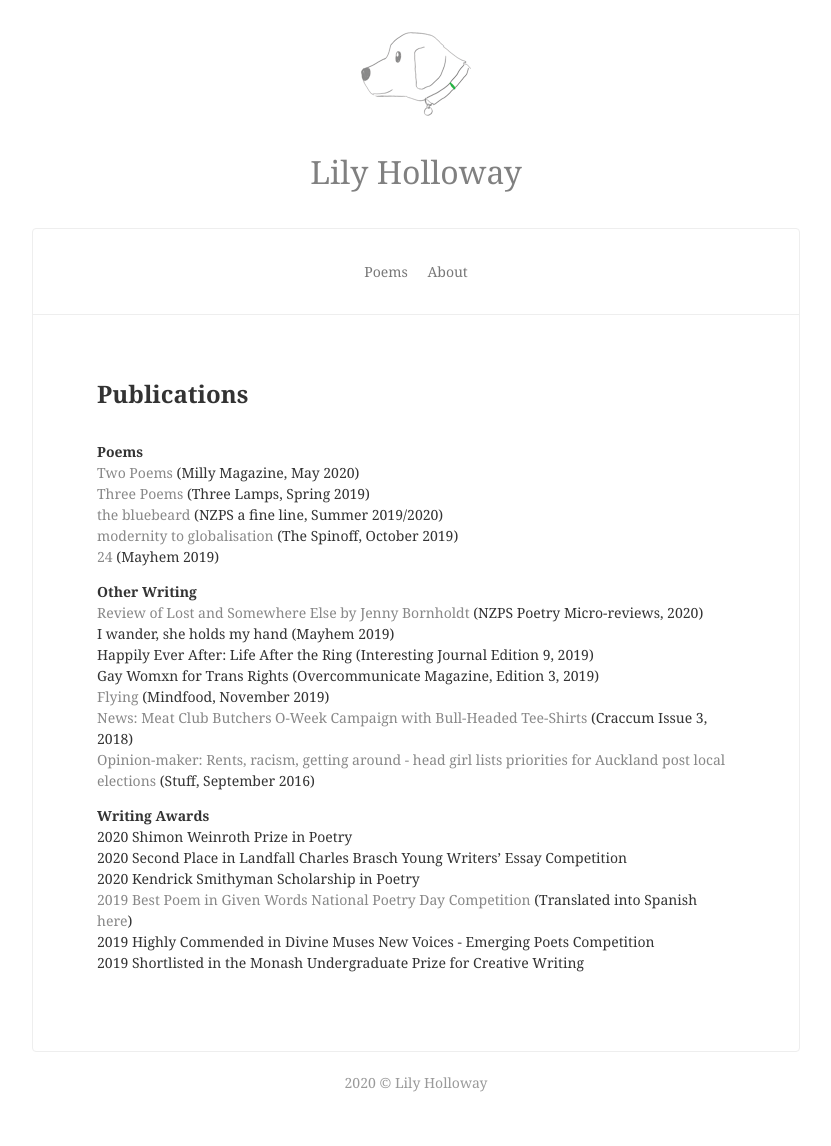
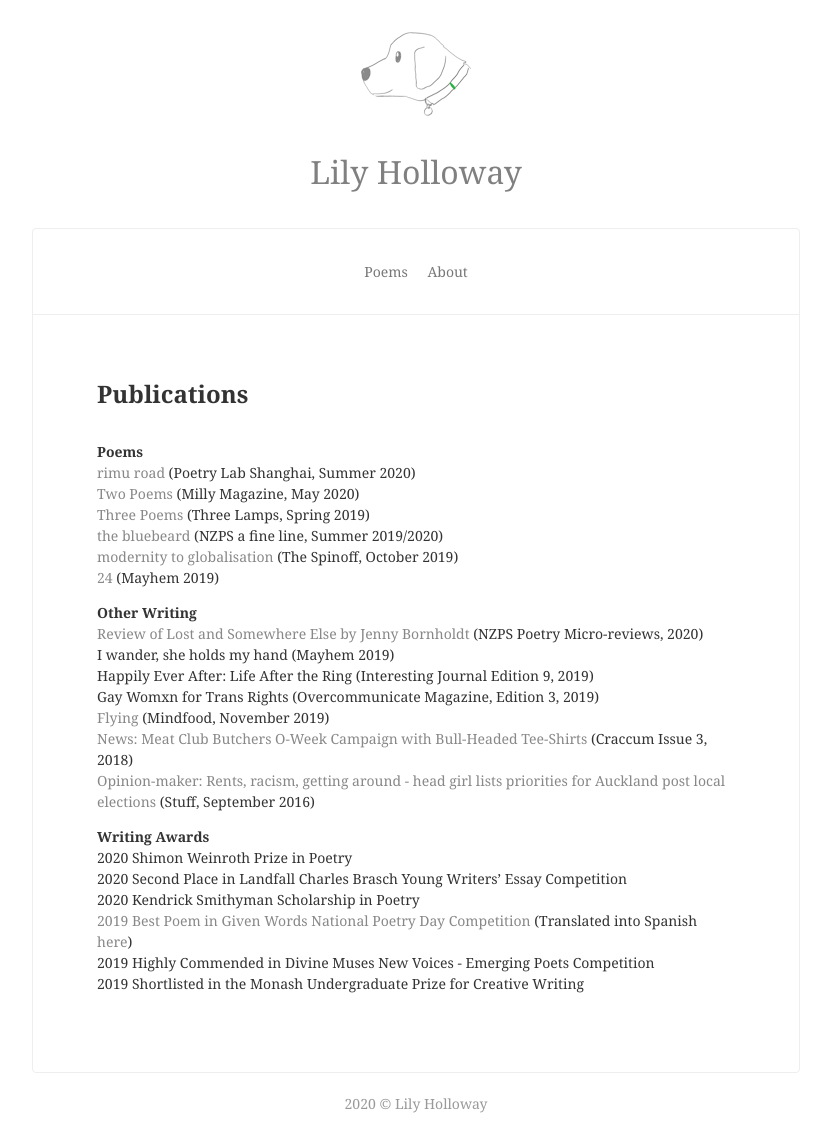
Before and after one commit to lilyholloway/lilyholloway.github.io, a Jekyll site: the page built from cv.md, in a window 1280 px wide. Shown: the whole page, without its empty margins (224-1055 px from the left). Built offline with Jekyll 4.4.1, drawn with Linux system fonts in a browser that asks for light colours; nearby versions of some CDN libraries; before the commit the page ends 1125 px from its top, so only the background shows below that.

Commit message:
Update cv.md

```diff
--- a/cv.md
+++ b/cv.md
@@ -5,6 +5,7 @@ description: Publications and Awards
 ---
 
 <b>Poems</b><br>
+<a href="https://www.poetrylabshanghai.com/post/summer20">rimu road</a> (Poetry Lab Shanghai, Summer 2020)<br>
 <a href="https://www.millymagazine.com/two-poems-by-lily-holloway">Two Poems</a> (Milly Magazine, May 2020)<br>
 <a href="https://www.thethreelamps.com/article/lily-holloway?publication=spring-2019">Three Poems</a> (Three Lamps, Spring 2019)<br>
 <a href="https://lilyholloway.co.nz/posts/the-bluebeard">the bluebeard</a> (NZPS a fine line, Summer 2019/2020)<br>
```
